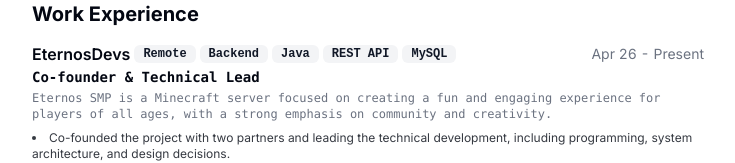
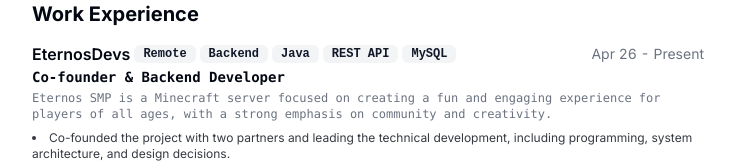
Before and after one commit to miguelrcha/miguelrcha.dev, a Next.js app: page / in a window 1280 px wide. Shown: the part 410-573 px from the top of the page, without its empty margins (272-1007 px from the left). Built offline with nearby package versions, Linux system fonts and the light colour scheme.

Commit message:
fix: update role from Technical Lead to Backend Developer

```diff
--- a/src/app/page.tsx
+++ b/src/app/page.tsx
@@ -63,7 +63,7 @@
     company: "EternosDevs",
     companyUrl: "",
     companyDescription: "Eternos SMP is a Minecraft server focused on creating a fun and engaging experience for players of all ages, with a strong emphasis on community and creativity.",
-    role: "Co-founder & Technical Lead",
+    role: "Co-founder & Backend Developer",
     period: "Apr 26 - Present",
     tags: ["Remote", "Backend","Java", "REST API", "MySQL", ],
     bullets: [
```
